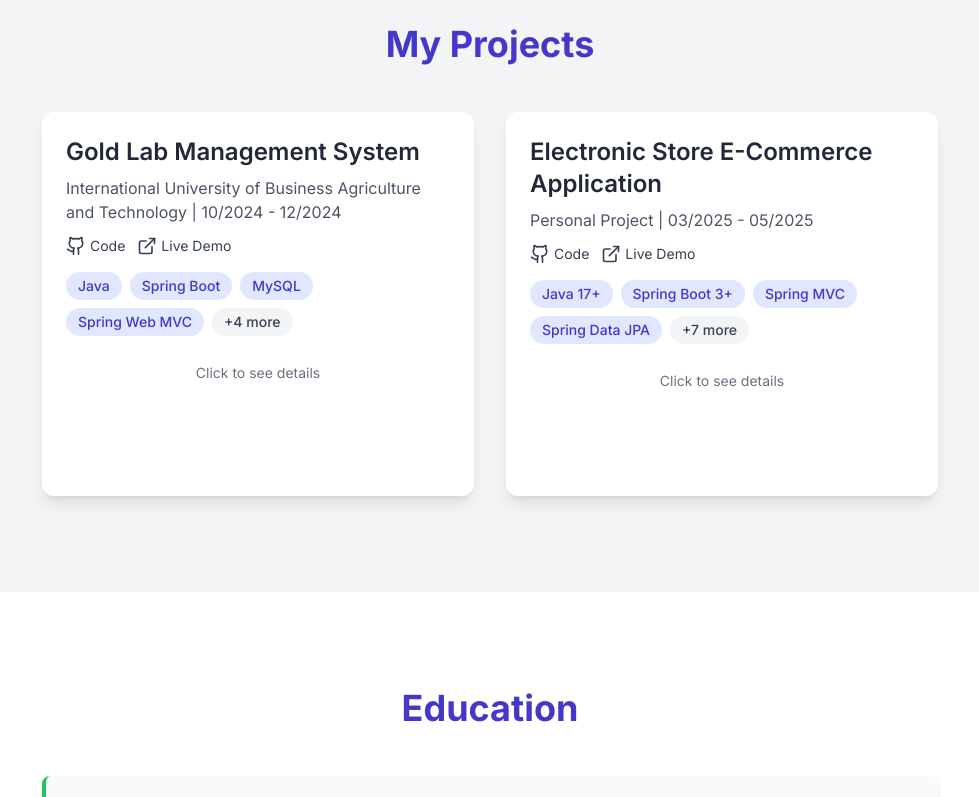
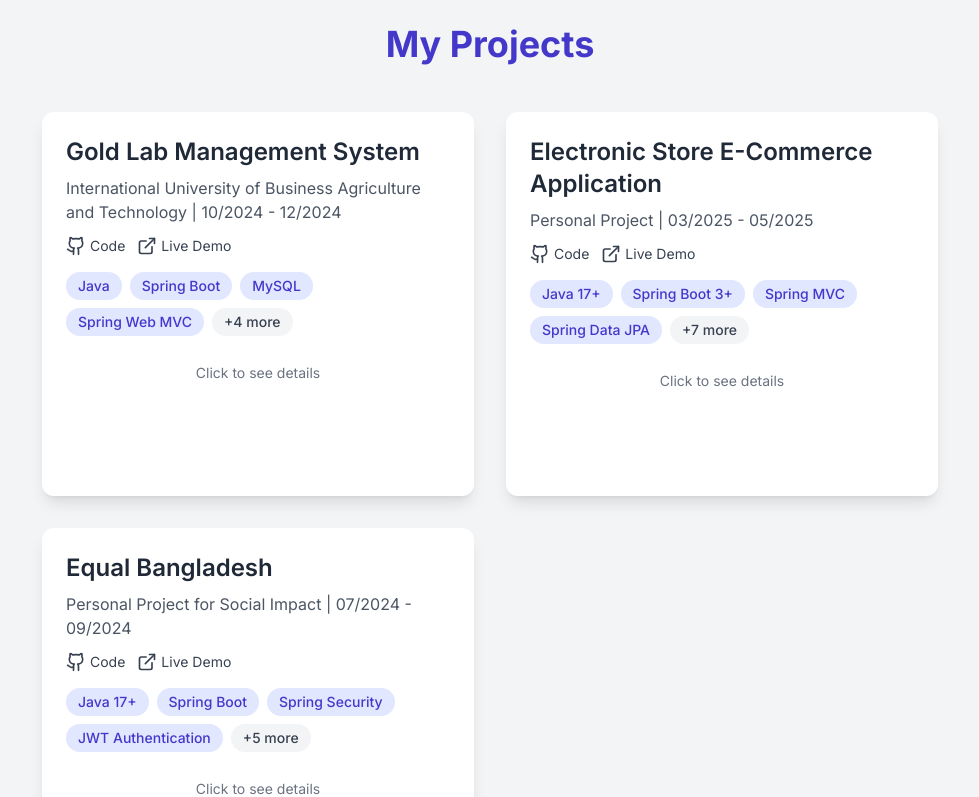
Before and after one commit to alamin5G/portfolio, a React (Create React App) app: page / in a window 1280 px wide. Shown: the part 3676-4473 px from the top of the page, without its empty margins (150-1129 px from the left). Built offline with nearby package versions, Linux system fonts and the light colour scheme.

Commit message:
added equal bangla project

```diff
--- a/src/App.js
+++ b/src/App.js
@@ -114,7 +114,7 @@ const App = () => {
       position: "right"
     },
     {
-      year: "2024-Present",
+      year: "2025-Present",
       title: "Machine Learning Exploration",
       description: "Self-learning Computer Vision and Machine Learning techniques",
       position: "left"
@@ -226,6 +226,35 @@ const App = () => {
     ],
     githubUrl: "https://github.com/alamin5g/ElectronicStore",
     liveUrl: "https://github.com/alamin5g/ElectronicStore"
+  },
+    {
+    name: "Equal Bangladesh",
+    organization: "Personal Project for Social Impact",
+    duration: "07/2024 - 09/2024",
+    location: "Dhaka, Bangladesh",
+    description: [
+      "Developed a Spring Boot platform to collect, document, and preserve information about victims of state-led violence during the 2024 Movement in Bangladesh.",
+      "Implemented JWT-based authentication system with role-based access control for enhanced security.",
+      "Created three specialized forms for reporting victims (Death, Missing, Injured) with email OTP verification.",
+      "Built a comprehensive admin dashboard with case management, statistical reporting, and data export features.",
+      "Incorporated audit logging to track all system activities and database backup/restoration tools."
+    ],
+    technologies: [
+      "Java 17+", "Spring Boot", "Spring Security", "JWT Authentication",
+      "Thymeleaf", "MySQL", "JFreeChart", "Maven", "Docker"
+    ],
+    features: [
+      "User Authentication with JWT",
+      "Email OTP Verification",
+      "Multi-form Case Submission",
+      "Admin Dashboard & Case Management",
+      "Statistical Reporting & Data Export",
+      "Database Backup & Restoration",
+      "Audit Logging System"
+    ],
+    impact: "Created a digital record of historical events, preserving crucial information and helping citizens share stories of those affected by oppression.",
+    githubUrl: "https://github.com/alamin5G/EqualBangla",
+    liveUrl: "https://github.com/alamin5G/EqualBangla" // Add if deployed
   }
 ];
 
```
